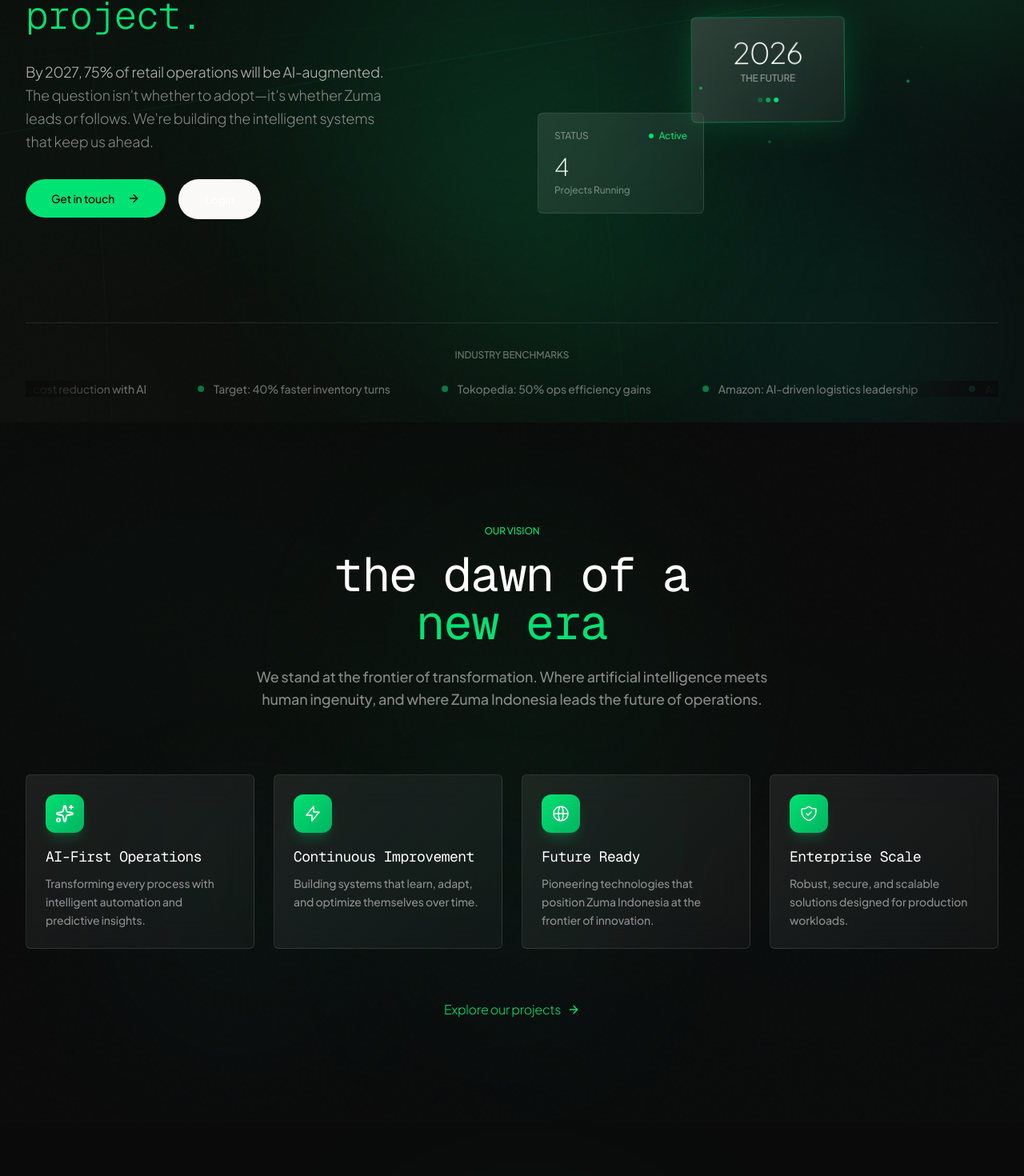
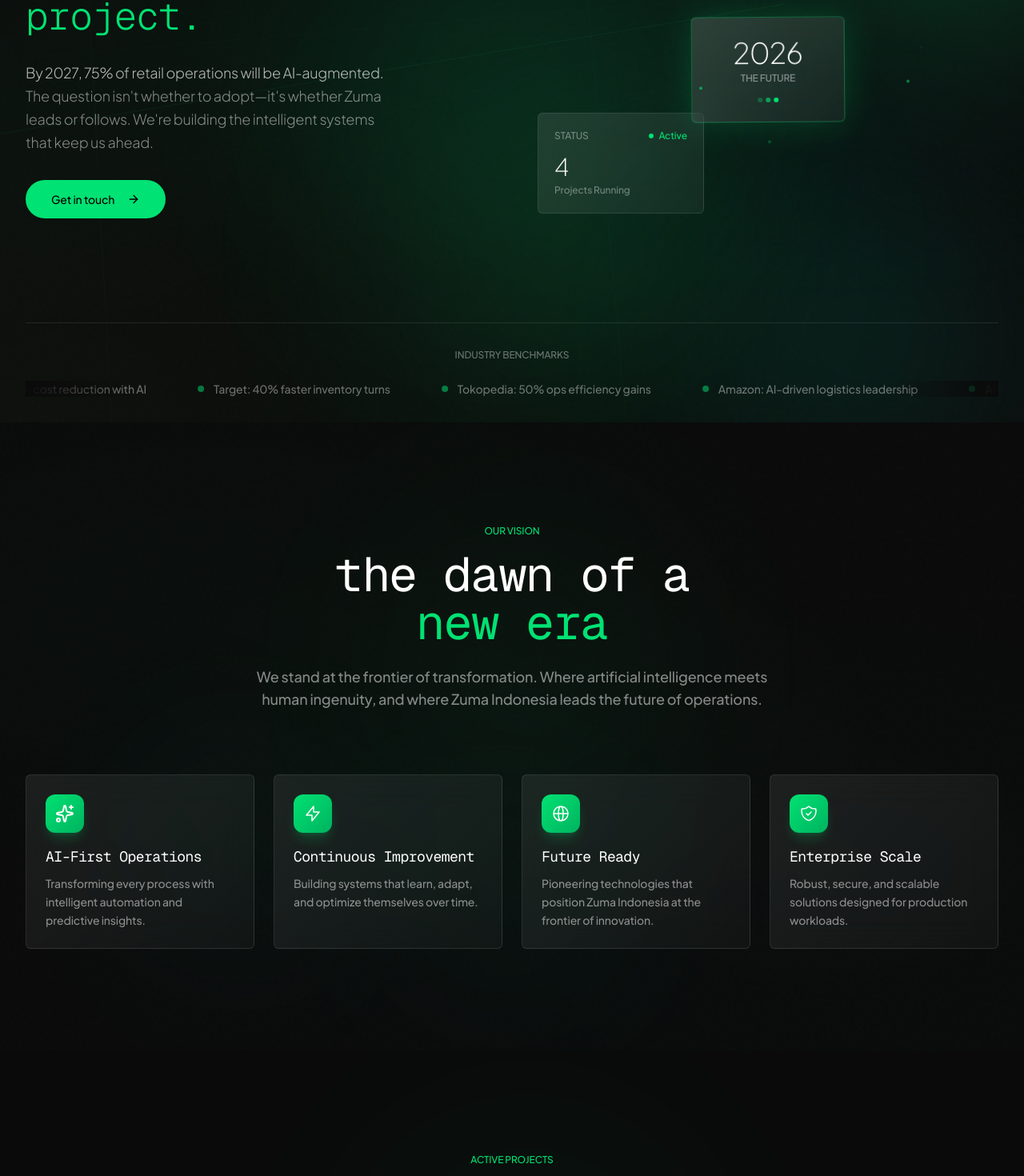
Before and after one commit to database-zuma/zuma-frontier-project, a Next.js app: page / in a window 1280 px wide. Shown: the part 289-1759 px from the top of the page at 80% size. Built offline with nearby package versions, Linux system fonts and the light colour scheme.

Commit message:
v1.10: Remove Vision CTA and Hero Login button

```diff
--- a/components/sections/Hero.tsx
+++ b/components/sections/Hero.tsx
@@ -364,13 +364,6 @@ export function Hero() {
                   Get in touch
                   <ArrowRight className="ml-2 w-4 h-4 transition-transform group-hover:translate-x-1" />
                 </Button>
-                <Button
-                  variant="outline"
-                  size="lg"
-                  className="border-white/20 text-white hover:bg-white/5 hover:border-white/40 px-8 py-6 text-sm rounded-full transition-all duration-300 font-normal"
-                >
-                  Login
-                </Button>
               </motion.div>
             </motion.div>
 
--- a/components/sections/Vision.tsx
+++ b/components/sections/Vision.tsx
@@ -2,7 +2,7 @@
 
 import { motion } from "framer-motion";
 import { Button } from "@/components/ui/button";
-import { ArrowRight, Sparkles } from "lucide-react";
+import { Sparkles } from "lucide-react";
 
 // Animated green gradient background component
 function GreenGradientBackground() {
@@ -190,22 +190,7 @@ export function Vision() {
           ))}
         </div>
 
-        {/* Bottom CTA */}
-        <motion.div
-          initial={{ opacity: 0, y: 20 }}
-          whileInView={{ opacity: 1, y: 0 }}
-          viewport={{ once: true }}
-          transition={{ duration: 0.6, delay: 0.4 }}
-          className="mt-16 text-center"
-        >
-          <a
-            href="#projects"
-            className="inline-flex items-center gap-2 text-[#00E273] hover:text-[#00b35f] transition-colors font-light"
-          >
-            Explore our projects
-            <ArrowRight className="w-4 h-4" />
-          </a>
-        </motion.div>
+
       </div>
     </section>
   );
```
Also changed, not shown: 16 other files (tests, documents, lock files or other folders).
